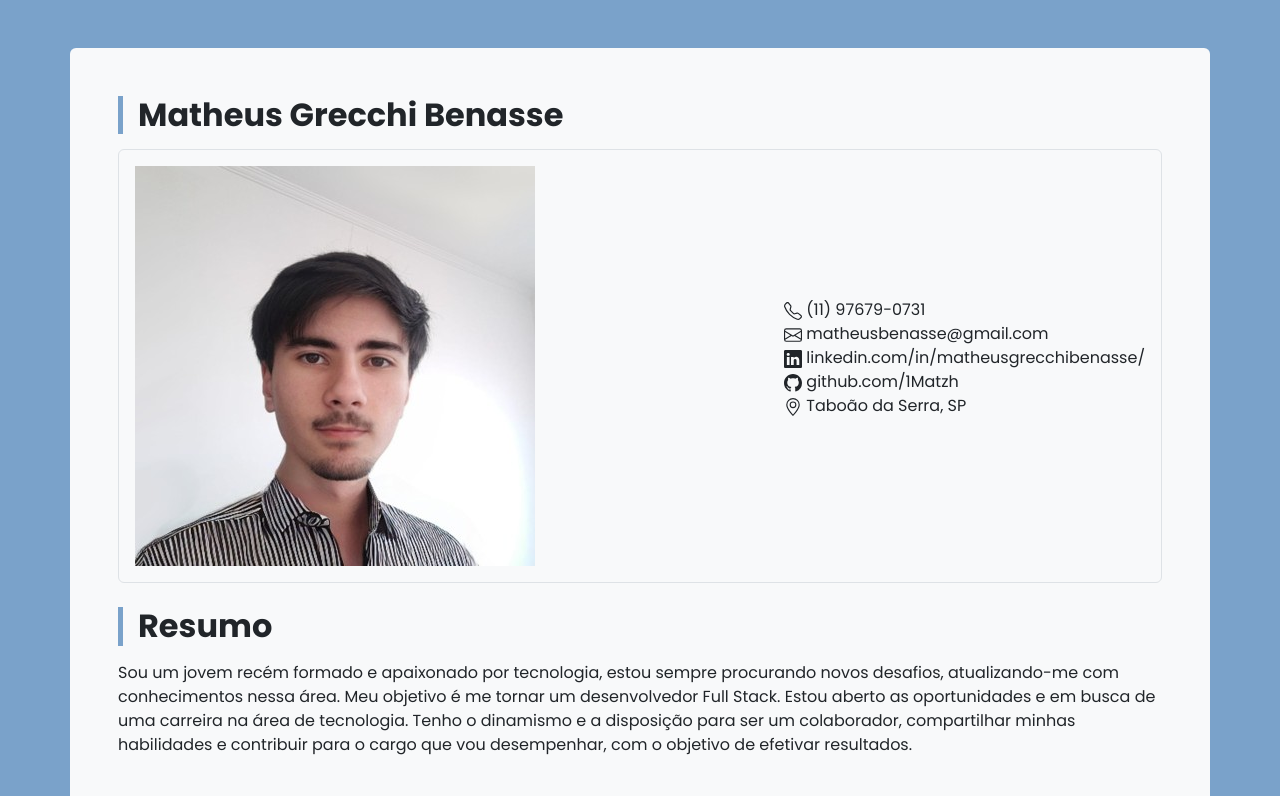
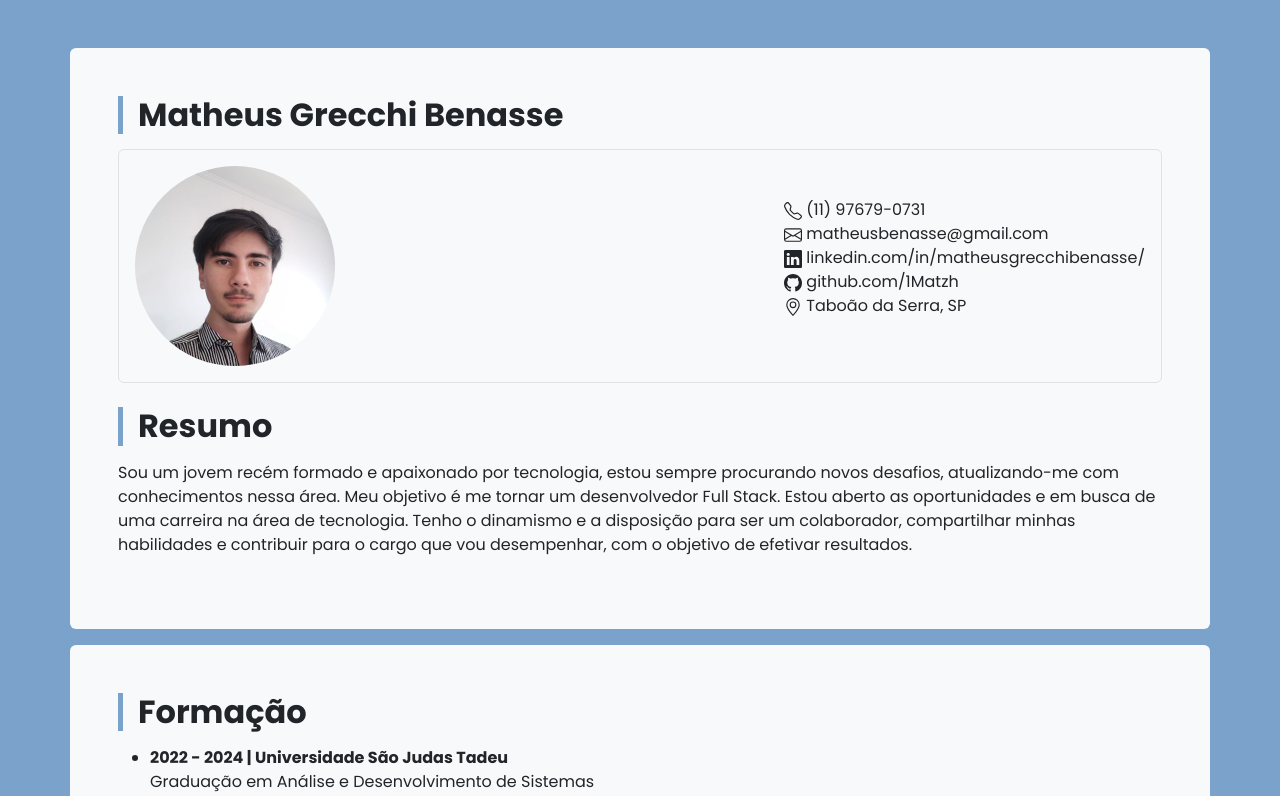
Before and after one commit to 1Matzh/1matzh-curriculum, a React (Vite) app: page / in a window 1280 px wide. Shown: the top 796 px of the page. Built offline with nearby package versions, Linux system fonts and the light colour scheme.

Commit message:
Adicionado estilização para foto

```diff
--- a/src/index.css
+++ b/src/index.css
@@ -72,3 +72,10 @@ p, li {
 .bg:hover {
   transform: scale(1.01)
 }
+
+/* Photo */
+.photo {
+  width: 200px;
+  height: 200px;
+  border-radius: 50%;
+}
```
